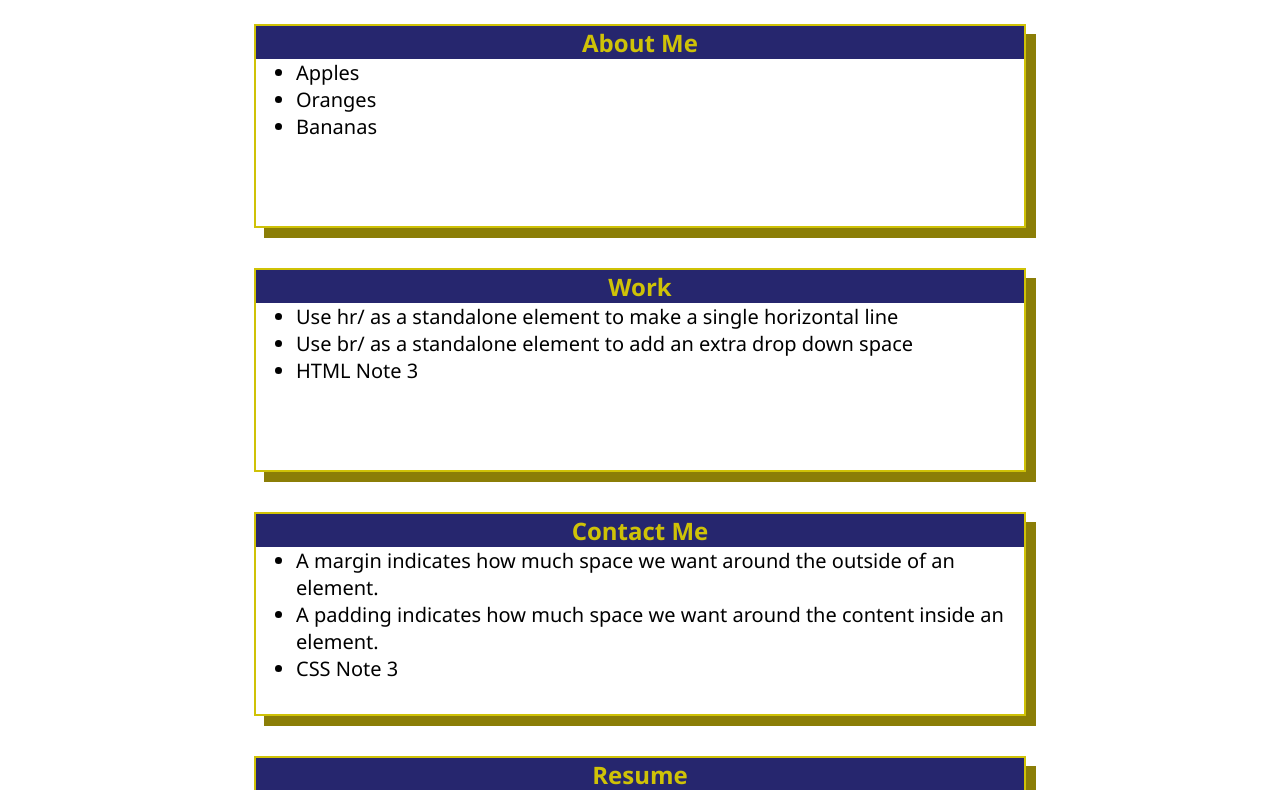
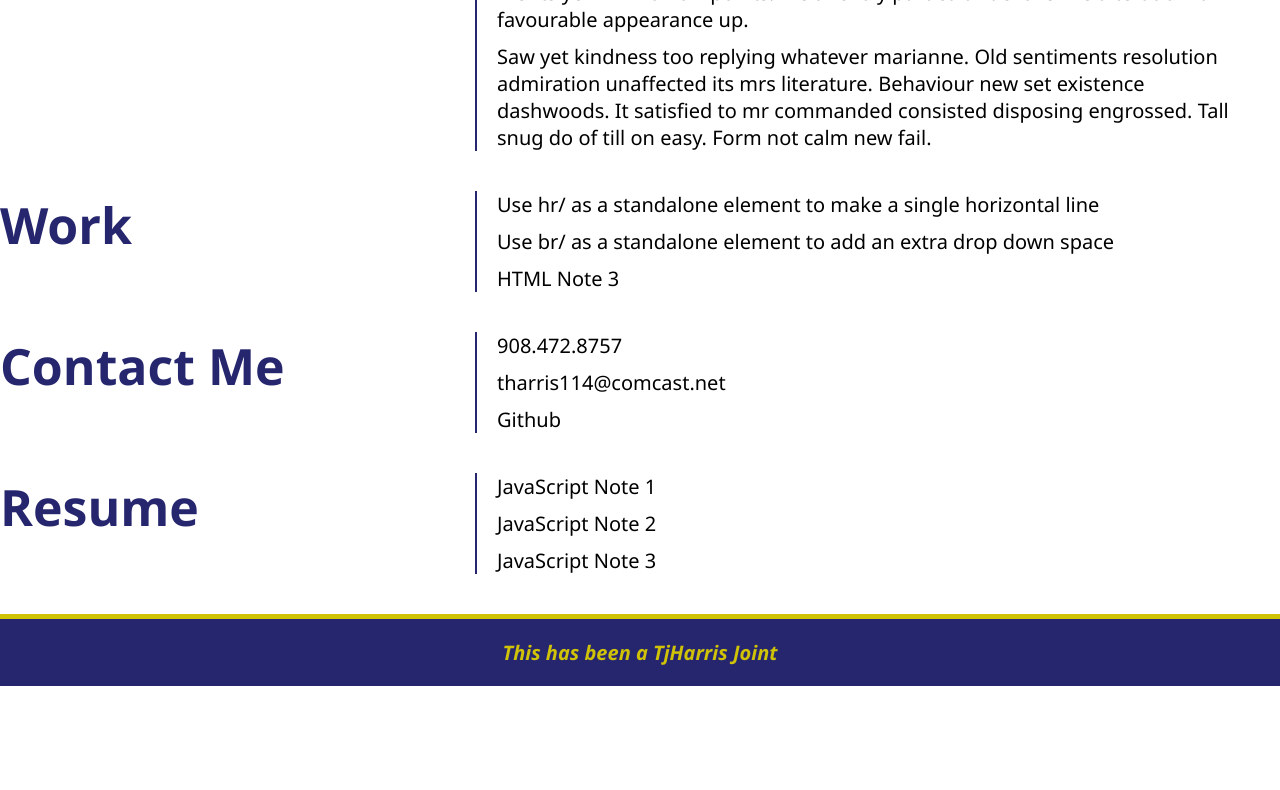
Before and after one commit to magicbt12/My-Portfolio-Week-2-homwork, a plain HTML site: page index.html in a window 1280 px wide. Shown: the part 1103-1893 px from the top of the page. After the commit the page ends 1789 px from the top, so only its background shows below. Drawn offline with Linux system fonts and the light colour scheme.

Commit message:
third commit

```diff
--- a/assets/style.css
+++ b/assets/style.css
@@ -14,7 +14,6 @@
     margin-left: 15px;
     max-height: 50px;
     padding-top: 7px;
-
 }
 
 header {
@@ -30,7 +29,7 @@ header {
     padding: 0 0 0 0;
     background-color: var(--yellow);
     margin-top: -27px;
-    padding-bottom: 800px;
+
 }
 
 .hypers li {
@@ -48,7 +47,7 @@ a {
 h1 {
     display: inline-block;
     font-size: 40px;
-    text-align: right;
+    text-align: center;
     padding-right: 20px;
     padding-bottom: 7px;
     color: var(--blue);
@@ -56,51 +55,60 @@ h1 {
     width: 26%;
 }
 
-h2 {
-    text-align: center;
-    color: var(--yellow);
-    background-color: var(--blue);
-}
-
 .subhead {
-    height: 800px;
+    height: 805px;
     width: 100%;
     background-image: url("https://beyondtheflag.com/wp-content/uploads/getty-images/2021/02/1303695316.jpeg");
     background-size: cover;
     background-position: center;
+    margin-bottom: 40px;
+    border-bottom: 15px solid var(--yellow);
 }
 
-img {
-    display: inline-block;
-    height: 200px;
+/*Under the image*/
+h2 {
+    color: var(--blue);
+    font-size: 50px;
+
+}
+
+aside {
     margin-left: auto;
-    margin-right: auto;
+    text-align: right;
+    clear: both;
+    float: left;
+    width: auto;
+    height: auto;
 }
 
 ul {
-    padding-left: 40px;
+    padding-left: 20px;
     font-size: 20px;
-    height: 25px;
+
 }
 
 p {
-    text-align: center;
-    font-size: 25px;
+    text-align: left;
+    font-size: 20px;
+    padding-left: 20px;
+    margin-top: 10px;
   }
 
 .card {
+    position: relative;
     width: 60%;
-    min-height: 200px;
-    margin: 40px auto;
-    border: 2px solid var(--yellow);
-    box-shadow: 10px 10px #8b7e07;
+    min-height: auto;
+    margin-bottom: 40px;
+    margin-left: 475px;
+    border-left: 2px solid var(--blue);
 
   }
 
   footer {
+    position: absolute;
     width: 100%;
-    padding-top: 25px;
-    padding-bottom: 25px;
+    padding-top: 20px;
+    padding-bottom: 20px;
     text-align: center;
     background-color: var(--blue);
     color: var(--yellow);
--- a/index.html
+++ b/index.html
@@ -16,7 +16,6 @@
                 </div>
                 Timothy J Harris</h1>
 
-
             <ul class="hypers">
                 <li><a href="#AboutMe">About Me</a></li>
                 <li><a href="#Work">Work</a></li>
@@ -25,60 +24,60 @@
             </ul>
         </header>
 
-        <div class="subhead">
-        </div>
+        <div class="subhead"></div>
+    </br>
+</br>
 
-
-        <br/>
-
-        <div>
-        <a href="https://google.com">
-        <img src="https://s3.amazonaws.com/images.seroundtable.com/google-core-update-impact-1569501617.jpg" alt="the Google logo" />
-        </a>
-        <a href="https://cnn.com">
-            <img src="https://1000logos.net/wp-content/uploads/2021/04/CNN-logo-500x281.png" alt="the CNN logo" />
-            </a>
-        </div>
+        <!--Under the image-->
 
         <section>
 
-            <div id="AboutMe" class="card">
-            <h2>About Me</h2>
-            <ul>
-                <li>Apples</li>
-                <li>Oranges</li>
-                <li>Bananas</li>
-            </ul>
+            <div id="AboutMe" class="AboutMe">
+            <aside>
+                <h2>About Me</h2>
+            </aside>
+            <div class="card">
+                <p>As it so contrasted oh estimating instrument. Size like body some one had. Are conduct viewing boy minutes warrant expense. Tolerably behaviour may admitting daughters offending her ask own. Praise effect wishes change way and any wanted. Lively use looked latter regard had. Do he it part more last in. Merits ye if mr narrow points. Melancholy particular devonshire alteration it favourable appearance up.</p>
+                <p>Saw yet kindness too replying whatever marianne. Old sentiments resolution admiration unaffected its mrs literature. Behaviour new set existence dashwoods. It satisfied to mr commanded consisted disposing engrossed. Tall snug do of till on easy. Form not calm new fail.</p>
+            </div>
             </div>
 
-            <div id="Work" class="card">
-            <h2>Work</h2>
-            <ul>
-                <li>Use hr/ as a standalone element to make a single horizontal line</li>
-                <li>Use br/ as a standalone element to add an extra drop down space</li>
-                <li>HTML Note 3</li>
-            </ul>
+            <div id="Work" class="Work">
+            <aside>
+                <h2>Work</h2>
+            </aside>
+            <div class="card">
+                <p>Use hr/ as a standalone element to make a single horizontal line</p>
+                <p>Use br/ as a standalone element to add an extra drop down space</p>
+                <p>HTML Note 3</p>
+            </div>
             </div>
 
-            <div id="ContactMe" class="card">
-            <h2>Contact Me</h2>
-            <ul>
-                <li>A margin indicates how much space we want around the outside of an element.</li>
-                <li>A padding indicates how much space we want around the content inside an element.</li>
-                <li>CSS Note 3</li>
-            </ul>
+            <div id="ContactMe" class="ContactMe">
+            <aside>
+                <h2>Contact Me</h2>
+            </aside>
+            <div class="card">
+                <p>908.472.8757</p>
+                <p>tharris114@comcast.net</p>
+                <p>Github</p>
+            </div>
             </div>
 
-            <div id="Resume" class="card">
-            <h2>Resume</h2>
-            <ul>
-                <li>JavaScript Note 1</li>
-                <li>JavaScript Note 2</li>
-                <li>JavaScript Note 3</li>
-            </ul>
+            <div id="Resume" class="Resume">
+            <aside>
+                <h2>Resume</h2>
+            </aside>
+            <div class="card">
+                <p>JavaScript Note 1</p>
+                <p>JavaScript Note 2</p>
+                <p>JavaScript Note 3</p>
+            </div>
             </div>
 
         </section>
+
+
 
         <footer><b>This has been a TjHarris Joint</b>
         </footer>
```
